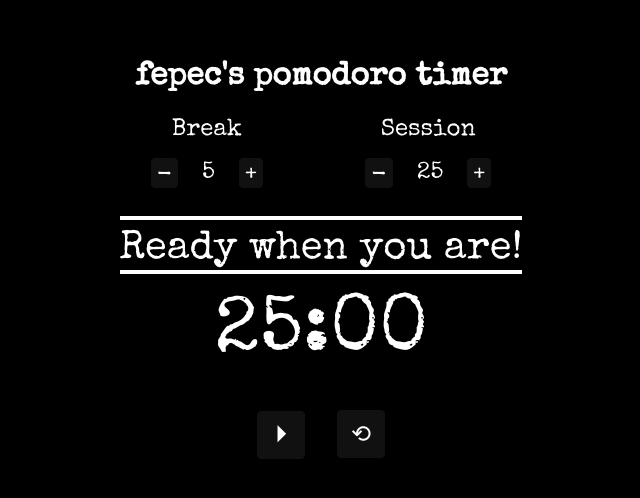
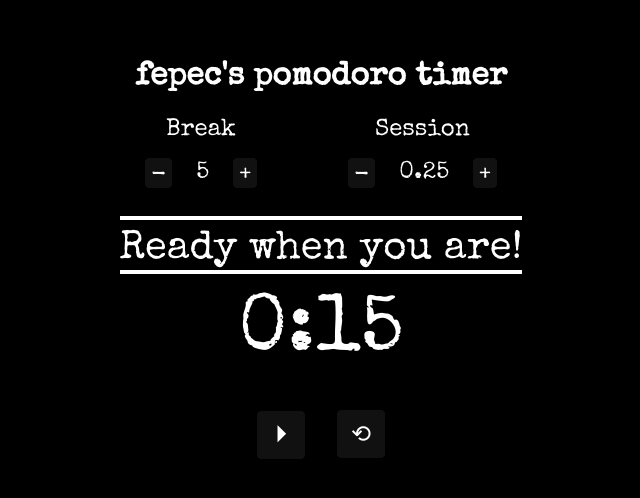
Before and after one commit to fepec/fcc-pomodoro, a React app: page / in a window 1280 px wide. Shown: the part 140-638 px from the top of the page, without its empty margins (319-959 px from the left). Built offline with nearby package versions, Linux system fonts and the light colour scheme.

Commit message:
Add countdown functionality

```diff
--- a/src/App.js
+++ b/src/App.js
@@ -5,33 +5,108 @@ import LengthDisplay from './components/lengthDisplay'
 import StatusDisplay from './components/statusDisplay'
 import CountdownTimer from './components/countdownTimer'
 
+// defaults
+const defaultSessionTime = 0.25
+const defaultBreakTime = 5
+
 function App() {
     // state
-    // time for state will be stored in minutes
-    let [sessionTime, setSessionTime] = useState(25)
-    let [breakTime, setBreakTime] = useState(5)
-    let [timerStatus, setTimerStatus] = useState('ready')
+    let [sessionMinutes, setSessionMinutes] = useState(defaultSessionTime);
+    let [breakMinutes, setBreakMinutes] = useState(defaultBreakTime);
+    let [timerStatus, setTimerStatus] = useState('ready');
+    let [isRunning, setIsRunning] = useState(false);
+    let [timeLeft, setTimeLeft] = useState(sessionMinutes * 60) // set in seconds
+    let [startStopStatus, setStartStopStatus] = useState('start');
+    let [intervalId, setIntervalId] = useState();
 
     // event handlers
     function handlePlusMinusClick(e) {
 
         if (e.target.id.includes('decrement')) {
-            if (e.target.id.includes('break') && breakTime > 0) {
-                setBreakTime(breakTime - 1)
-            } else if (e.target.id.includes('session') && sessionTime > 0) {
-                setSessionTime(sessionTime - 1)
+            if (e.target.id.includes('break') && breakMinutes > 0) {
+                setBreakMinutes(breakMinutes - 1)
+            } else if (e.target.id.includes('session') && sessionMinutes > 0) {
+                const newTime = sessionMinutes - 1
+                setSessionMinutes(newTime)
+                setTimeLeft(newTime * 60)
             }
         }
 
         if (e.target.id.includes('increment')) {
             if (e.target.id.includes('break')) {
-                setBreakTime(breakTime + 1)
+                setBreakMinutes(breakMinutes + 1)
             } else if (e.target.id.includes('session')) {
-                setSessionTime(sessionTime + 1)
+                const newTime = sessionMinutes + 1
+                setSessionMinutes(newTime)
+                setTimeLeft(newTime * 60)
             }
         }
     }
 
+    function handleStartStopClick(e) {
+        console.log(isRunning, timeLeft)
+
+        if (!isRunning) {
+            // let seconds;
+            // if (timeLeft > 0) {
+            //     seconds = timeLeft;
+            // } else {
+            //     if (timerStatus === 'break') {
+            //         seconds = breakMinutes * 60
+            //     }
+            // }
+            if(timerStatus === 'ready') {
+                setTimerStatus('session')
+            }
+            const seconds = timeLeft > 0 ? timeLeft : timerStatus == 'break' ? breakMinutes * 60 : breakSession * 60;
+            timer(seconds);
+
+            setStartStopStatus('stop')
+            setIsRunning(true);
+        } else {
+
+            clearInterval(intervalId);
+
+            setStartStopStatus('start')
+            setIsRunning(false);
+        }
+    }
+
+    function handleResetClick(e) {
+        clearInterval(intervalId);
+        setBreakMinutes(defaultBreakTime);
+        setSessionMinutes(defaultSessionTime);
+        setTimerStatus('ready');
+        setTimeLeft(defaultSessionTime * 60);
+    }
+
+    // timer function
+    function timer(seconds) {
+        clearInterval(intervalId);
+        const now = Date.now();
+        const then = now + seconds * 1000;
+
+        setIntervalId(
+            setInterval(() => {
+                setTimeLeft(Math.round((then - Date.now()) / 1000));
+                if (timeLeft < 0) {
+                    clearInterval(intervalId);
+
+                    // play sound
+                    // if session, switch to break and start there.
+                    // if (timerStatus === 'session') {
+                    //     setTimerStatus('break')
+                    //     timer(breakMinutes * 60)
+
+                    // }
+
+                    setIsRunning(false);
+                    return;
+                }
+
+            }, 1000)
+        )
+    }
 
 
     return <div className='pomodoro-timer'>
@@ -40,22 +115,22 @@ function App() {
 
             <TimeSetter controlType="break">
                 <AButton type="decrement" onButtonClick={handlePlusMinusClick} />
-                <LengthDisplay value={breakTime} />
+                <LengthDisplay value={breakMinutes} />
                 <AButton type="increment" onButtonClick={handlePlusMinusClick} />
             </TimeSetter>
             <TimeSetter controlType="session">
                 <AButton type="decrement" onButtonClick={handlePlusMinusClick} />
-                <LengthDisplay value={sessionTime}/>
+                <LengthDisplay value={sessionMinutes} />
                 <AButton type="increment" onButtonClick={handlePlusMinusClick} />
             </TimeSetter>
         </div>
         <div className='main-display'>
             <StatusDisplay status={timerStatus} />
-            <CountdownTimer />
+            <CountdownTimer timeToDisplay={timeLeft} />
         </div>
         <div className='timer-controls'>
-            <AButton type='start-stop' control="play" />
-            <AButton type='reset' />
+            <AButton type='start-stop' control={startStopStatus} onButtonClick={handleStartStopClick} />
+            <AButton type='reset' onButtonClick={handleResetClick} />
         </div>
     </div>
 }
--- a/src/components/aButton.js
+++ b/src/components/aButton.js
@@ -11,7 +11,7 @@ export default function AButton({type, control, onButtonClick}) {
     } else if (type === 'decrement') {
         buttonContent = <>-</>
     } else if (type === 'start-stop') {
-        buttonContent = control === 'play' ?  String.fromCharCode(0x23F5) : String.fromCharCode(0x23F9)
+        buttonContent = control === 'start' ?  String.fromCharCode(0x23F5) : String.fromCharCode(0x23F9)
     } else if (type === 'reset') {
         buttonContent = String.fromCharCode(0x000027F2)
     }
--- a/src/components/countdownTimer.js
+++ b/src/components/countdownTimer.js
@@ -1,5 +1,8 @@
 import React from "react";
 
-export default function CountdownTimer(props) {
-    return <div className="timer-display" id='time-left'>25:00</div>
+export default function CountdownTimer({timeToDisplay}) {
+    let minutes = Math.floor(timeToDisplay / 60)
+    let seconds = timeToDisplay % 60
+
+    return <div className="timer-display" id='time-left'>{minutes}:{seconds < 10 ? '0' + seconds : seconds}</div>
 }
```
